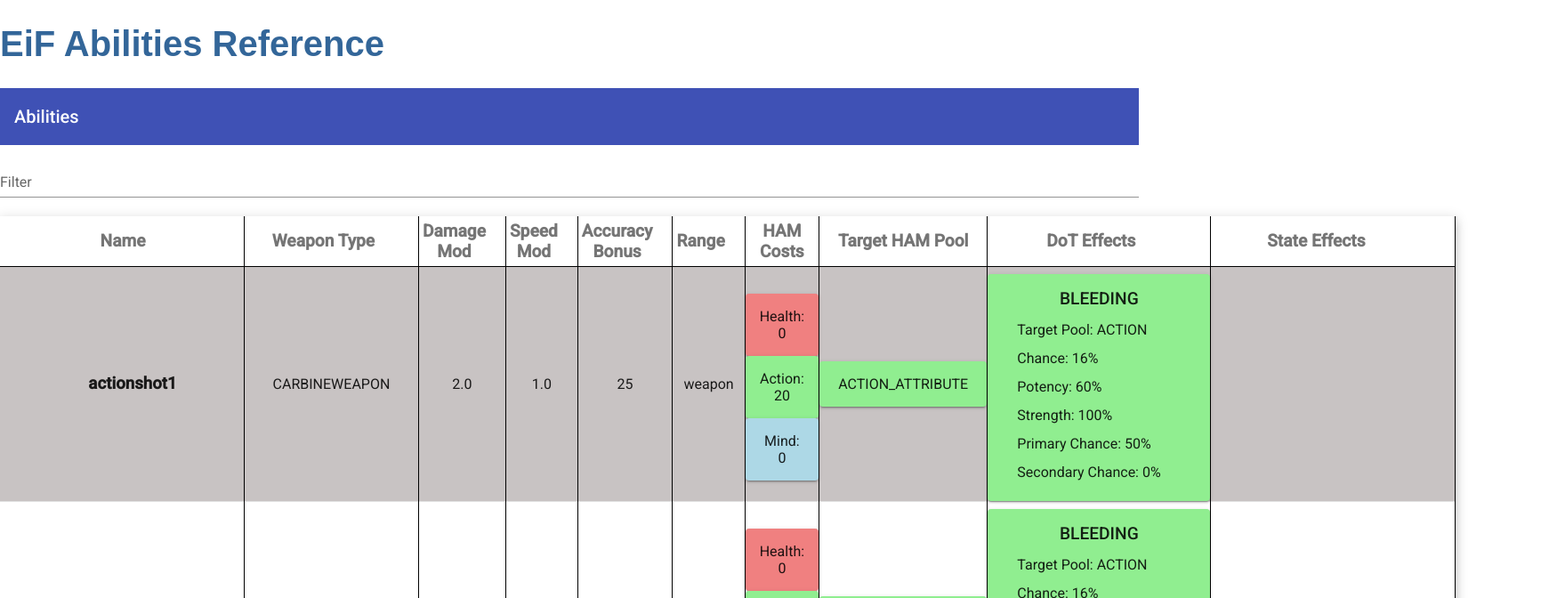
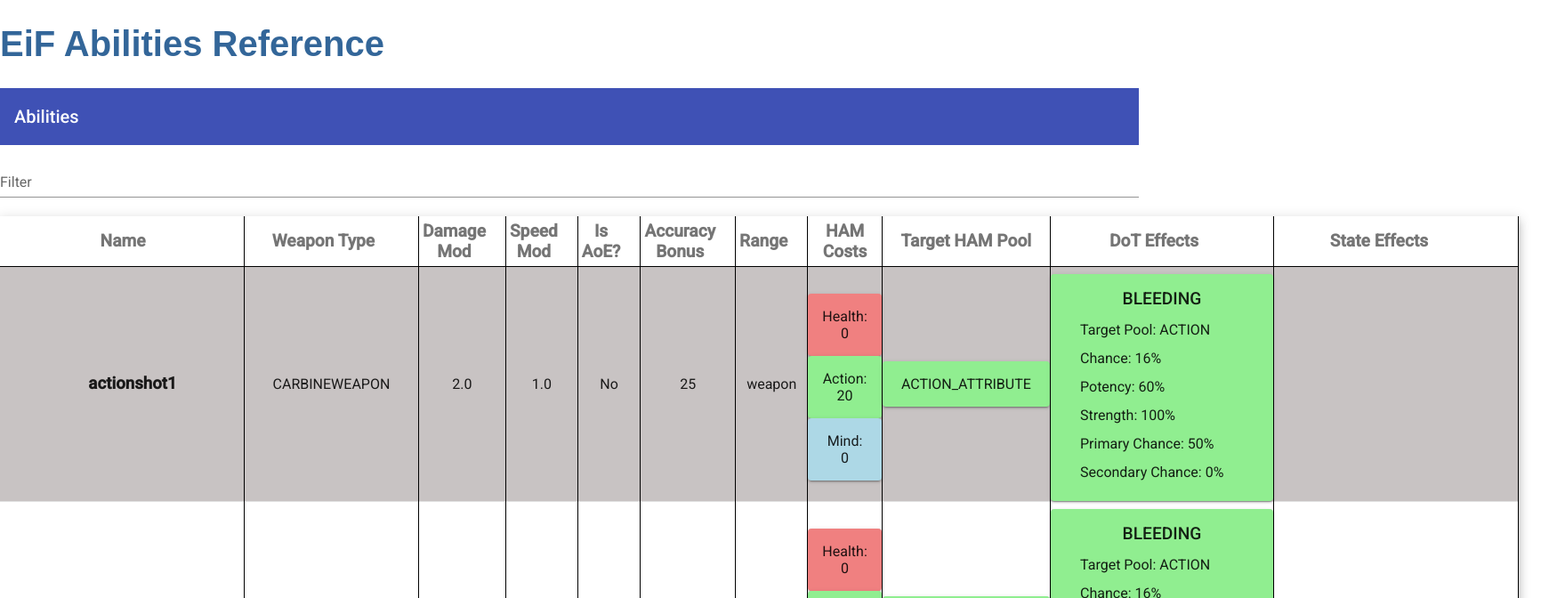
Before and after one commit to acdevlin/eif-abilities, an Angular app: page / in a window 1280 px wide. Shown: the top 672 px of the page at 89% size, 1759 px wide, since content can reach past the window. Built offline with nearby package versions, Linux system fonts and the light colour scheme.

Commit message:
Add column showing if an ability has a cone AoE
Also remove console debug output

```diff
--- a/src/app/abilities/abilities.component.html
+++ b/src/app/abilities/abilities.component.html
@@ -46,6 +46,12 @@
     <ng-container matColumnDef="range">
       <th mat-header-cell *matHeaderCellDef mat-sort-header>Range</th>
       <td mat-cell *matCellDef="let ability">{{getRange(ability.range)}}</td>
+    </ng-container>
+
+    <!-- Is AoE? Column -->
+    <ng-container matColumnDef="coneAction">
+      <th mat-header-cell *matHeaderCellDef mat-sort-header>Is AoE?</th>
+      <td mat-cell *matCellDef="let ability">{{ability.coneAction === "true" ? ability.coneAngle + "°" : "No"}}</td>
     </ng-container>
 
     <!-- HAM Cost Column -->
--- a/src/app/abilities/abilities.component.ts
+++ b/src/app/abilities/abilities.component.ts
@@ -12,13 +12,11 @@ import allAbilities from '../../assets/AllAbilities.json';
 export class AbilitiesComponent implements AfterViewInit {
 
   jsonData: any = allAbilities;
-  displayedColumns: string[] = ['name', 'weaponType', 'damageMultiplier', 'speedMultiplier', 'accuracyBonus', 'range', 'hamCosts', 'poolsToDamage', 'dotEffects', 'stateEffects'];
+  displayedColumns: string[] = ['name', 'weaponType', 'damageMultiplier', 'speedMultiplier', 'coneAction', 'accuracyBonus', 'range', 'hamCosts', 'poolsToDamage', 'dotEffects', 'stateEffects'];
   dataSource = new MatTableDataSource(this.jsonData);
   @ViewChild(MatSort) sort!: MatSort;
 
   constructor() {
-    // DEBUG
-    console.log(this.jsonData);
   }
 
   ngAfterViewInit() {
```
